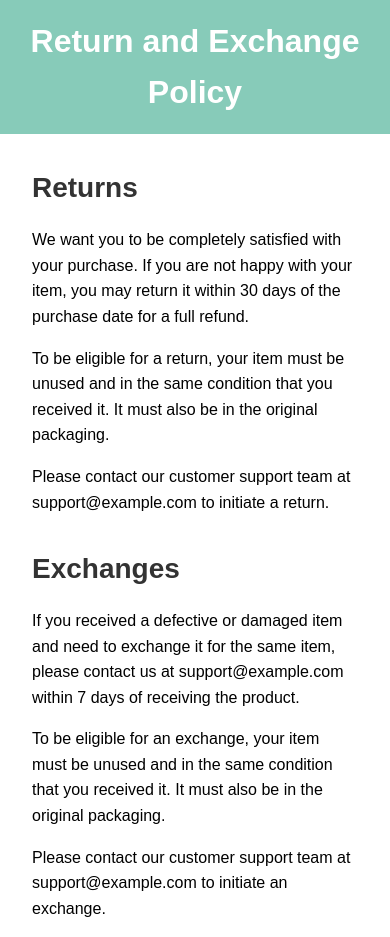
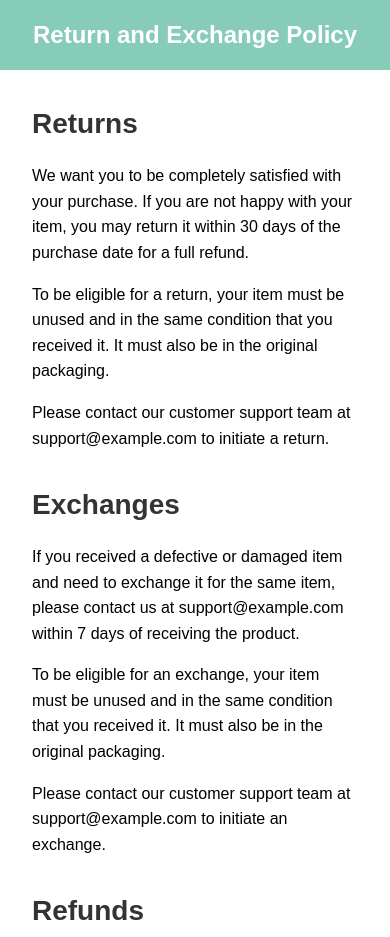
Before and after one commit to saurabh99t/doansh_exchange_page_25july, a plain HTML site: page index.html in a window 390 px wide. Shown: the top 937 px of the page. Drawn offline with Linux system fonts and the light colour scheme.

Commit message:
Add files via upload

```diff
--- a/style.css
+++ b/style.css
@@ -26,6 +26,7 @@ header {
 
 header h1 {
     margin: 0;
+    font-size: 2rem;
 }
 
 
@@ -190,6 +191,13 @@ form textarea{
     form input, textarea {
         width: 100%;
     }
+
+
+    header h1 {
+        margin: 0;
+        font-size: 1.5rem;
+    }
+
 }
 
 
```
